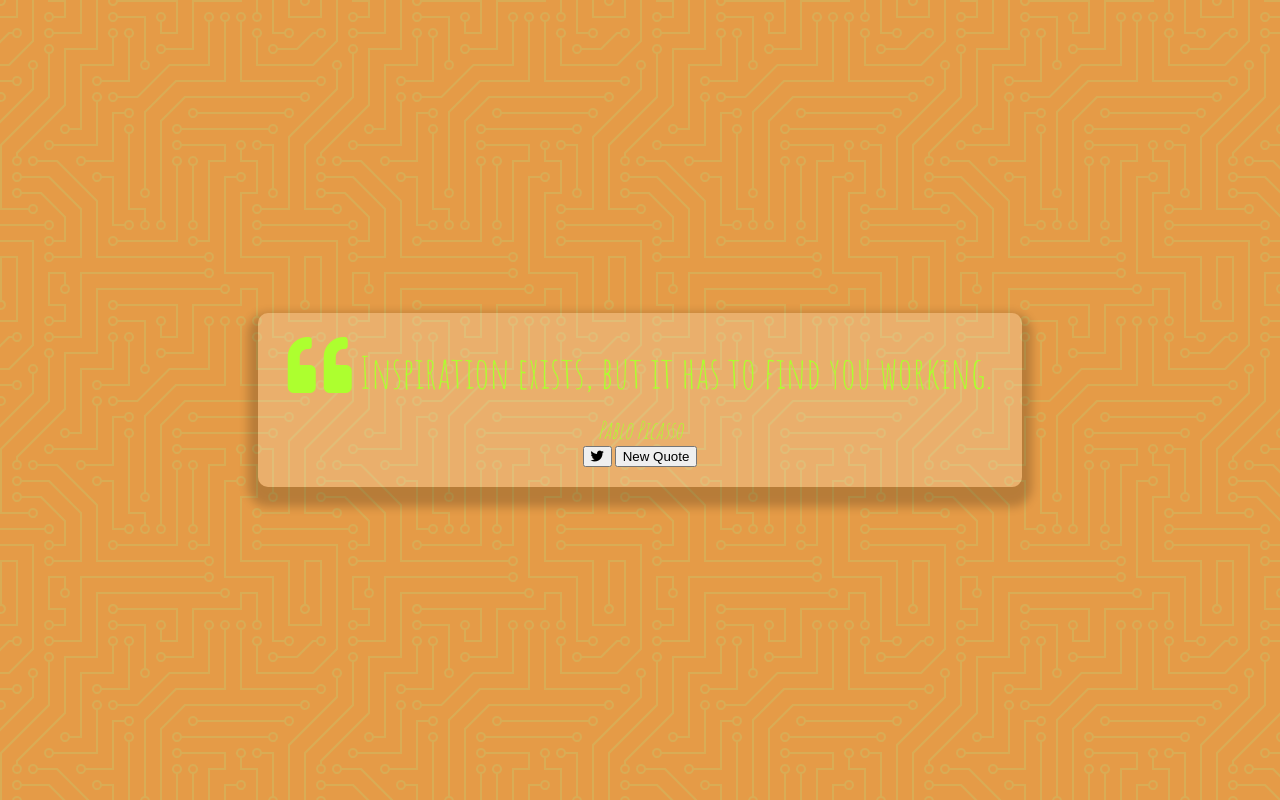
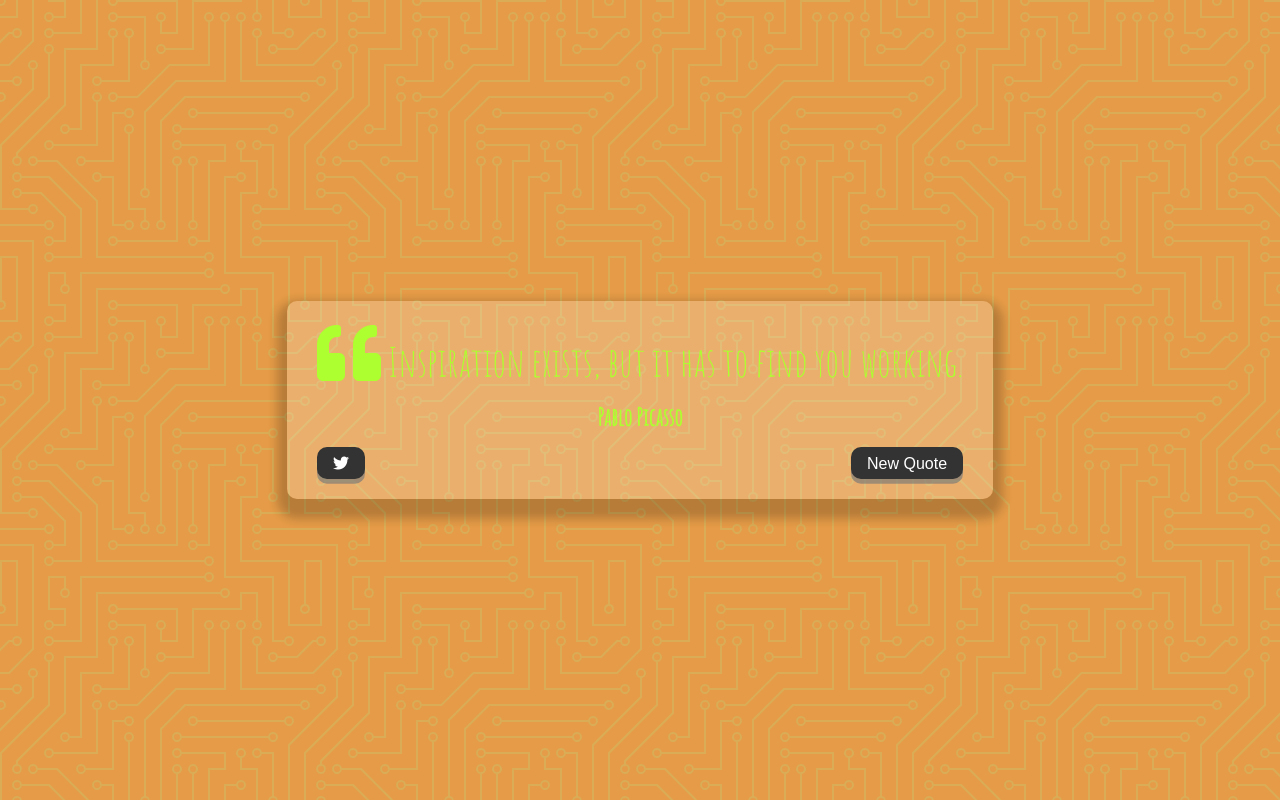
Before and after one commit to moiova/quoteGenerator, a plain HTML site: page index.html in a window 1280 px wide. Drawn offline with Linux system fonts and the light colour scheme.

Commit message:
adds buttons styling

```diff
--- a/index.html
+++ b/index.html
@@ -21,7 +21,7 @@
         </div>
         <!-- Buttons -->
         <div class="button-container">
-            <button class="twitter button" id="twitter" title="Tweet this!">
+            <button class="twitter-button" id="twitter" title="Tweet this!">
                 <i class="fab fa-twitter"></i>
             </button>
             <button id="new-quote">New Quote</button>
--- a/style.css
+++ b/style.css
@@ -27,7 +27,7 @@ body {
 }
 
 .quote-text {
-  font-size: 2.75rem;
+  font-size: 2.5rem;
 }
 
 .long-quote {
@@ -41,8 +41,47 @@ body {
 .quote-author {
   margin-top: 15px;
   font-size: 1.5rem;
-  font-style: italic;
+  font-style: normal;
+  font-weight: bold;
 }
+
+.button-container {
+  margin-top: 15px;
+  display: flex;
+  justify-content: space-between;
+}
+
+button {
+  cursor: pointer;
+  font-size: 1rem;
+  height: 2rem;
+  border: none;
+  border-radius: 10px;
+  color: #fff;
+  background-color: #333;
+  outline: none;
+  padding: 0.5rem 1rem;
+  box-shadow: 0 0.3rem rgba(121, 121, 121, 0.65);
+}
+
+button:hover {
+  filter: brightness(120%);
+}
+
+button:active {
+  transform: translate(0, 0.3rem);
+  box-shadow: 0 0.1rem rgba(121, 121, 121, 0.65);
+}
+
+.twitter-button:hover {
+  color: #38a1f3;
+}
+
+.fa-twitter {
+  font-size: 1rem;
+}
+
+
 
 /* Media Query: Tablet or Smaller */
 @media screen and (max-width: 1000px) {
@@ -50,7 +89,4 @@ body {
     margin: auto 10px;
   }
 
-  .quote-text {
-    font-size: 2.5rem;
-  }
 }
```
